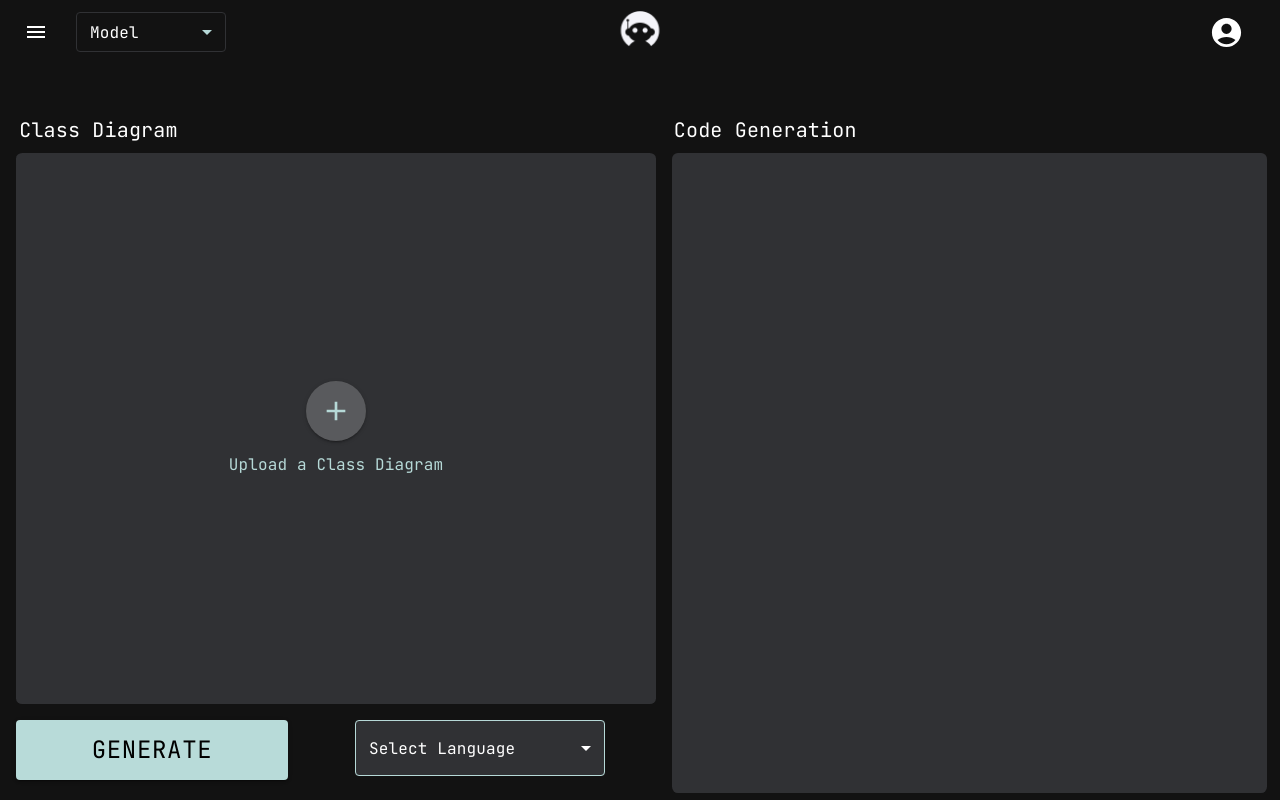
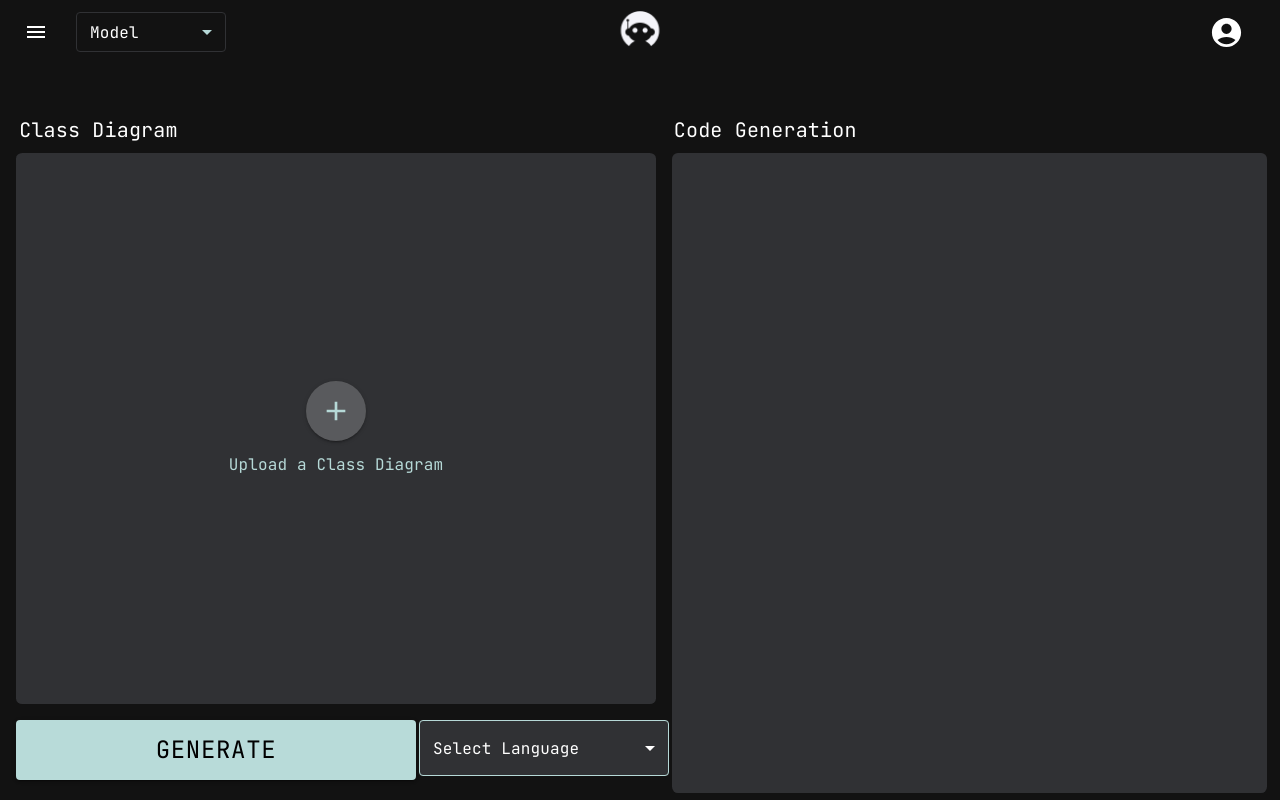
Before and after one commit to AshleyMoriahLazaraga/classsycode-app, a React (Vite) app: page / in a window 1280 px wide. Built offline with nearby package versions, Linux system fonts and the light colour scheme.

Commit message:
fixed layouts

```diff
--- a/src/views/generate_button.jsx
+++ b/src/views/generate_button.jsx
@@ -25,7 +25,9 @@ export default function GenerateCode() {
         paddingLeft: '15%',
         paddingRight: '15%',
         height: "75%",
+        minHeight: "75%",
         width: "100%",
+        maxWidth: "500px",
       }}
       >GENERATE</Button>
     </Container>
--- a/src/views/select_language.jsx
+++ b/src/views/select_language.jsx
@@ -19,7 +19,8 @@ export default function SelectLanguage() {
       justifyContent: "center",
       alignItems: "flex-start",
       height: "100%",
-      width: "50%",
+      minHeight: "80%",
+      width: "30%",
     }}>
       <FormControl
         sx={{
```
